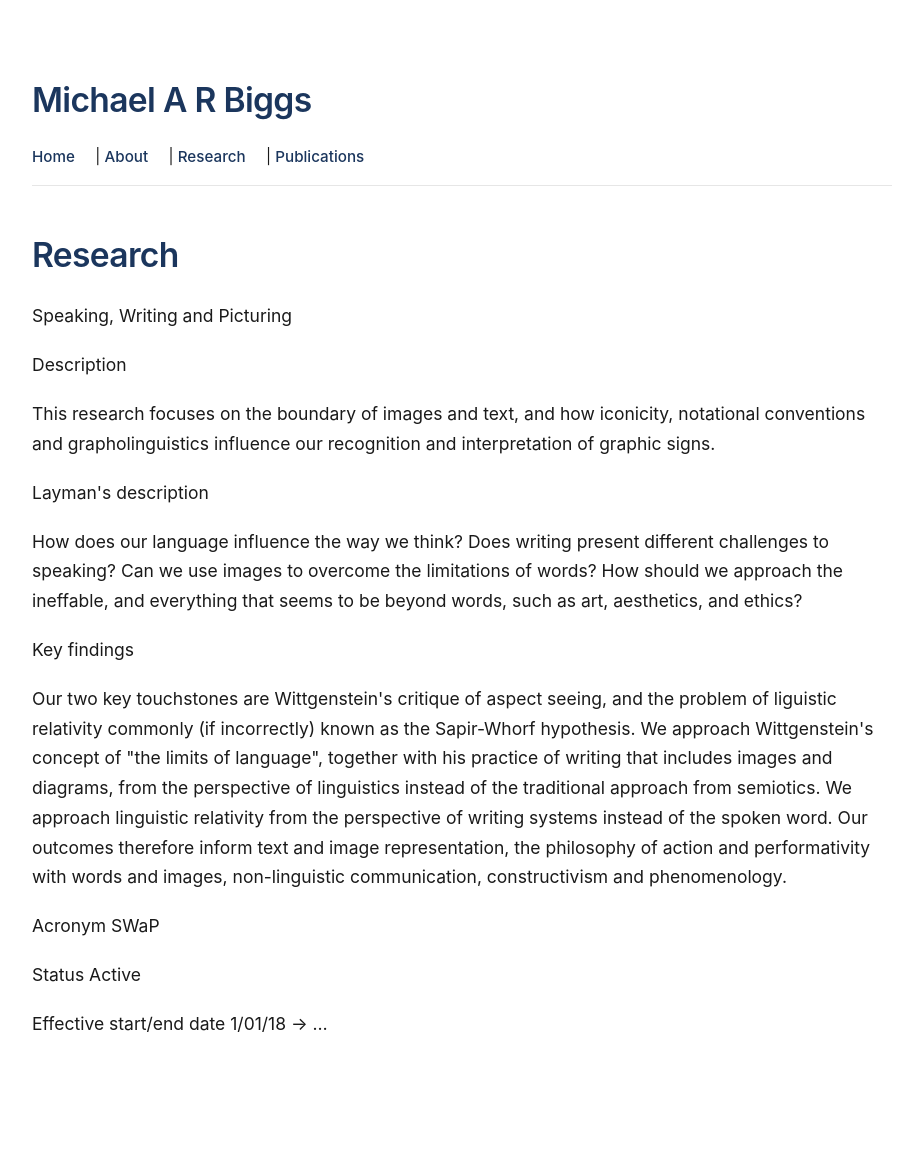
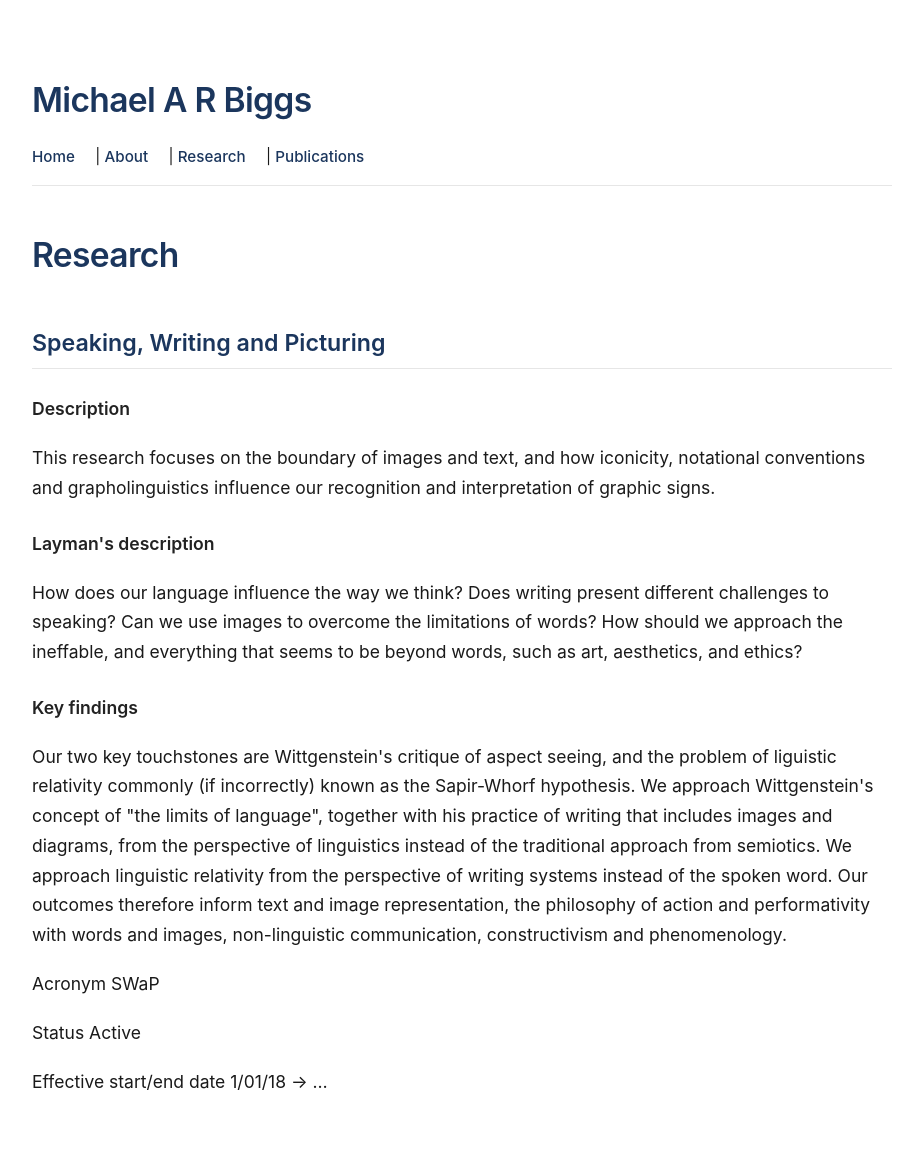
Before and after one commit to MichaelARBiggs/MichaelARBiggs.github.io, a Jekyll site: the page built from research.md, in a window 1280 px wide. Shown: the whole page, without its empty margins (178-1082 px from the left). Built offline with Jekyll 4.4.1, drawn with Linux system fonts in a browser that asks for light colours; before the commit the page ends 1106 px from its top, so only the background shows below that.

```diff
--- a/research.md
+++ b/research.md
@@ -6,17 +6,17 @@ title: Research
 # Research
 
 <p>
-Speaking, Writing and Picturing
+<h2>Speaking, Writing and Picturing</h2>
 </p><p>
-Description
+<h3>Description</h3>
 </p><p>
 This research focuses on the boundary of images and text, and how iconicity, notational conventions and grapholinguistics influence our recognition and interpretation of graphic signs.
 </p><p>
-Layman's description
+<h3>Layman's description</h3>
 </p><p>
 How does our language influence the way we think? Does writing present different challenges to speaking? Can we use images to overcome the limitations of words? How should we approach the ineffable, and everything that seems to be beyond words, such as art, aesthetics, and ethics?
 </p><p>
-Key findings
+<h3>Key findings</h3>
 </p><p>
 Our two key touchstones are Wittgenstein's critique of aspect seeing, and the problem of liguistic relativity commonly (if incorrectly) known as the Sapir-Whorf hypothesis. We approach Wittgenstein's concept of "the limits of language", together with his practice of writing that includes images and diagrams, from the perspective of linguistics instead of the traditional approach from semiotics. We approach linguistic relativity from the perspective of writing systems instead of the spoken word. Our outcomes therefore inform text and image representation, the philosophy of action and performativity with words and images, non-linguistic communication, constructivism and phenomenology.
 </p><p>
```
